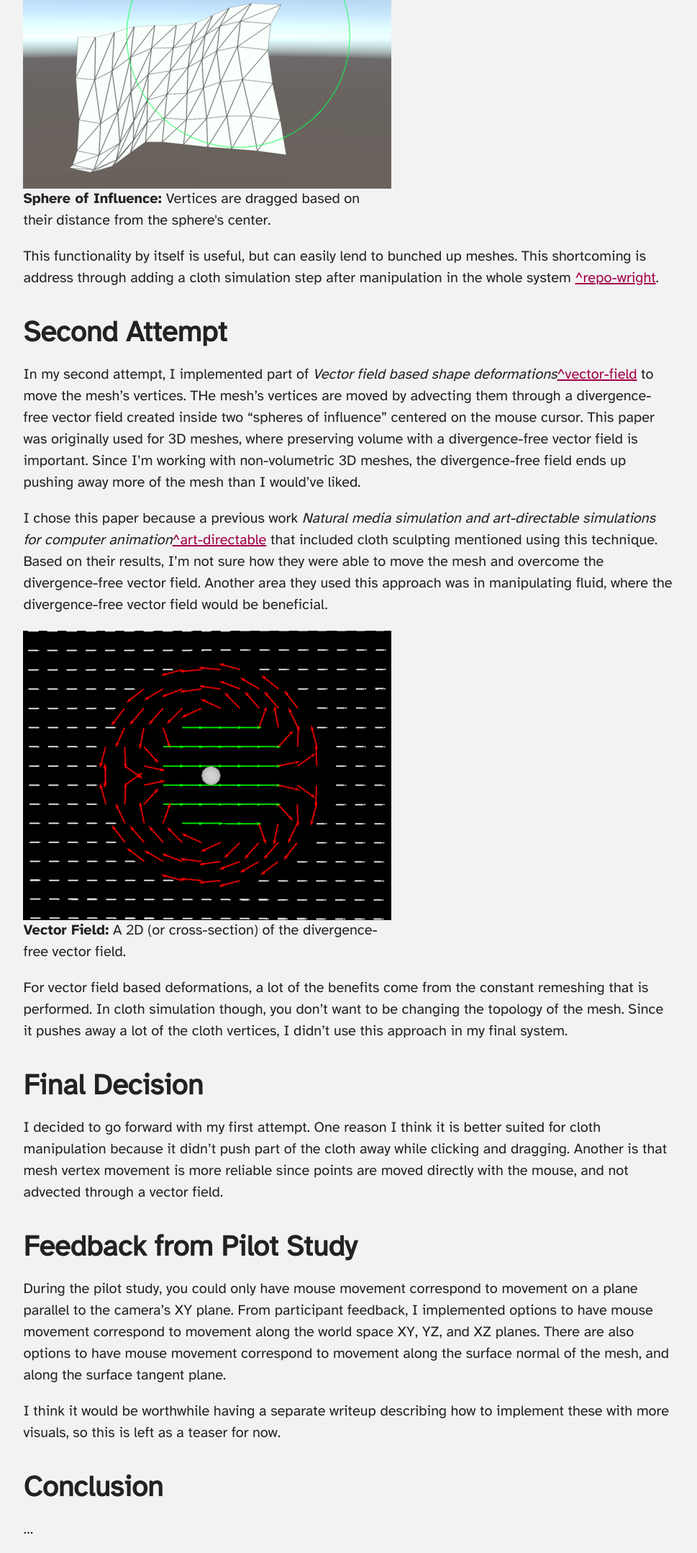
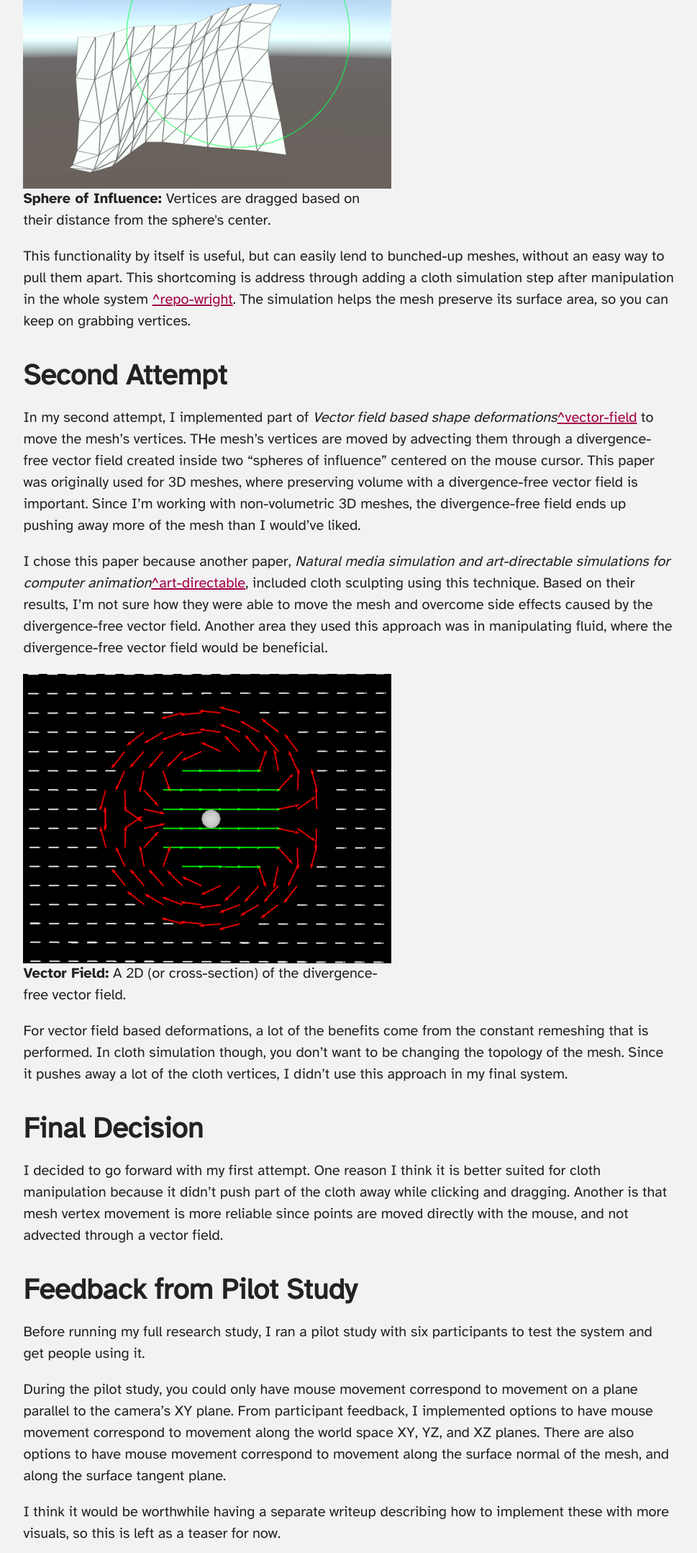
Before and after one commit to matt-bp/matt-bp.github.io, an Astro site: page /posts/mesh-deformation-in-unity in a window 1280 px wide. Shown: the part 1553-3710 px from the top of the page at 72% size, without its empty margins (154-1123 px from the left). Built offline with nearby package versions, Linux system fonts and the light colour scheme; Astro itself is replaced by a stand-in of ours.

Commit message:
Publishing new article, with final edits.

```diff
--- a/src/components/ProjectCard.astro
+++ b/src/components/ProjectCard.astro
@@ -33,7 +33,7 @@ const {markdownData} = Astro.props
     display: flex;
     justify-content: space-between;
     align-items: center;
-    max-width: 500px;
+    max-width: 80%;
     margin: 0;
   }
 
--- a/src/layouts/MarkdownPostLayout.astro
+++ b/src/layouts/MarkdownPostLayout.astro
@@ -5,7 +5,6 @@ import BaseLayout from './BaseLayout.astro'
 const { frontmatter } = Astro.props
 
 const date = Array.from(frontmatter.pubDate).slice(0, 10).join('');
-
 ---
 
 <BaseLayout title={frontmatter.title}>
--- a/src/pages/index.astro
+++ b/src/pages/index.astro
@@ -7,8 +7,6 @@ import {newestFirst} from "../util/sorting";
 const allPosts = await Astro.glob('./posts/*.md')
 const mostRecentProjects = allPosts.filter((p) => p.frontmatter.tags?.includes('project') && !p.frontmatter.draft)
   .sort(newestFirst);
-
-console.log(new Date(mostRecentProjects[0].frontmatter.pubDate));
 ---
 
 <BaseLayout title="Home Page">
--- a/src/pages/posts/mesh-deformation-in-unity.md
+++ b/src/pages/posts/mesh-deformation-in-unity.md
@@ -2,10 +2,10 @@
 layout: ../../layouts/MarkdownPostLayout.astro
 title: 'Play Mode Mesh Deformation in Unity'
 pubDate: 2024-04-04
-description: "A Unity runtime implementation based on Maya's grab tool."
+description: "A tool implemented in Unity based on Maya's grab tool."
 author: 'Matt Bishop'
 tags: ['project', 'Unity', 'thesis']
-draft: true
+draft: false
 image: /assets/images/mesh-deformation/card.png
 ---
 
@@ -43,8 +43,9 @@ Maya's grab tool inspired this first approach.
     <figcaption style="width: 512px;"><b>Sphere of Influence:</b> Vertices are dragged based on their distance from the sphere's center.</figcaption>
 </figure>
 
-This functionality by itself is useful, but can easily lend to bunched up meshes.
+This functionality by itself is useful, but can easily lend to bunched-up meshes, without an easy way to pull them apart.
 This shortcoming is address through adding a cloth simulation step after manipulation in the whole system [^repo-wright].
+The simulation helps the mesh preserve its surface area, so you can keep on grabbing vertices.
 
 ## Second Attempt
 
@@ -53,8 +54,8 @@ THe mesh's vertices are moved by advecting them through a divergence-free vector
 This paper was originally used for 3D meshes, where preserving volume with a divergence-free vector field is important.
 Since I'm working with non-volumetric 3D meshes, the divergence-free field ends up pushing away more of the mesh than I would've liked.
 
-I chose this paper because a previous work _Natural media simulation and art-directable simulations for computer animation_[^art-directable]
-that included cloth sculpting mentioned using this technique. Based on their results, I'm not sure how they were able to move the mesh and overcome the divergence-free vector field.
+I chose this paper because another paper, _Natural media simulation and art-directable simulations for computer animation_[^art-directable], included cloth sculpting using this technique.
+Based on their results, I'm not sure how they were able to move the mesh and overcome side effects caused by the divergence-free vector field.
 Another area they used this approach was in manipulating fluid, where the divergence-free vector field would be beneficial.
 
 <figure>
@@ -74,15 +75,17 @@ Another is that mesh vertex movement is more reliable since points are moved dir
 
 ## Feedback from Pilot Study
 
+Before running my full research study, I ran a pilot study with six participants to test the system and get people using it.
+
 During the pilot study, you could only have mouse movement correspond to movement on a plane parallel to the camera's XY plane.
 From participant feedback, I implemented options to have mouse movement correspond to movement along the world space XY, YZ, and XZ planes.
 There are also options to have mouse movement correspond to movement along the surface normal of the mesh, and along the surface tangent plane.
 
 I think it would be worthwhile having a separate writeup describing how to implement these with more visuals, so this is left as a teaser for now.
 
-## Conclusion
+## End Notes
 
-...
+Look forward to some more demos of this in VR, as well as other systems I created for my research study.
 
 Thanks for reading!
 
```
